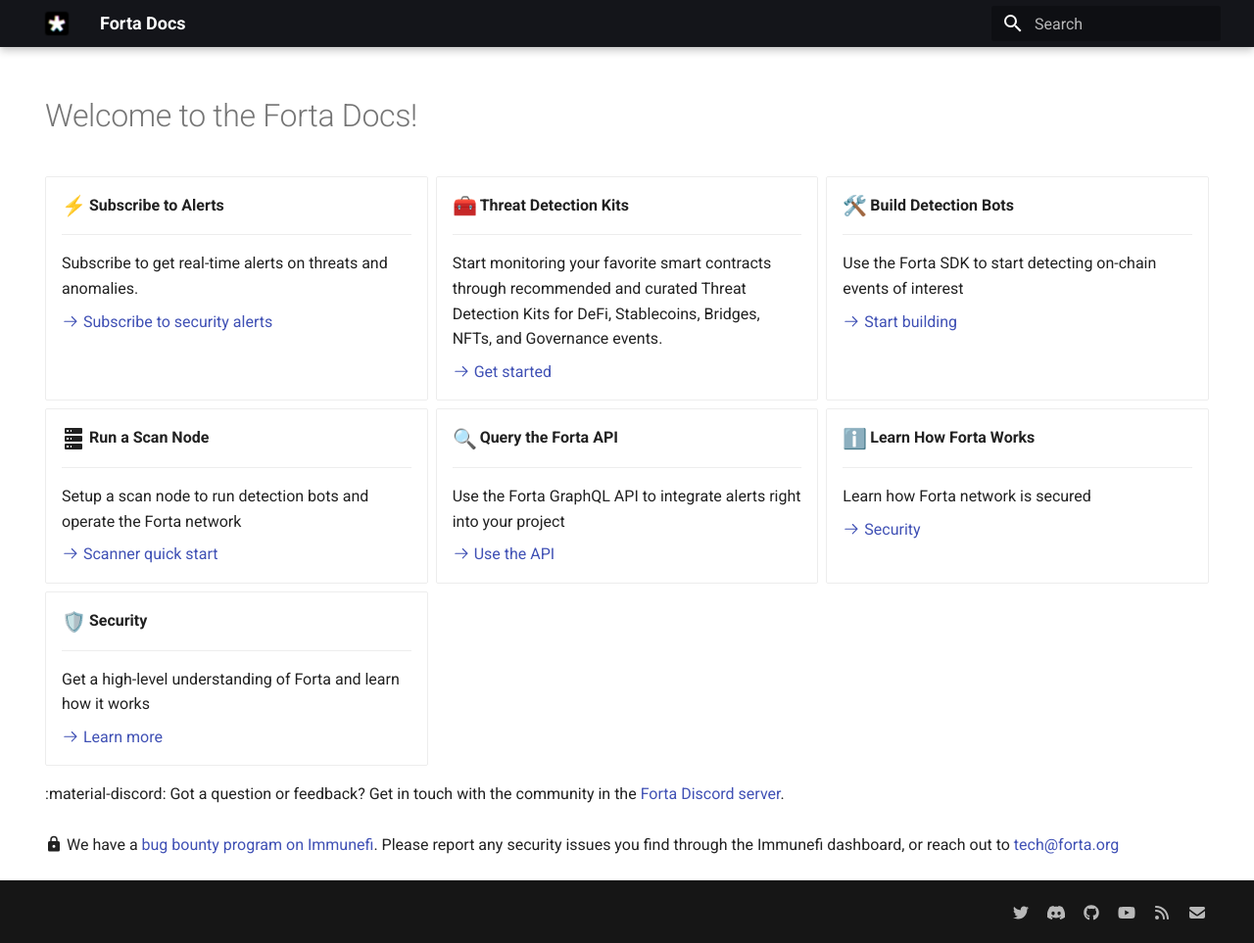
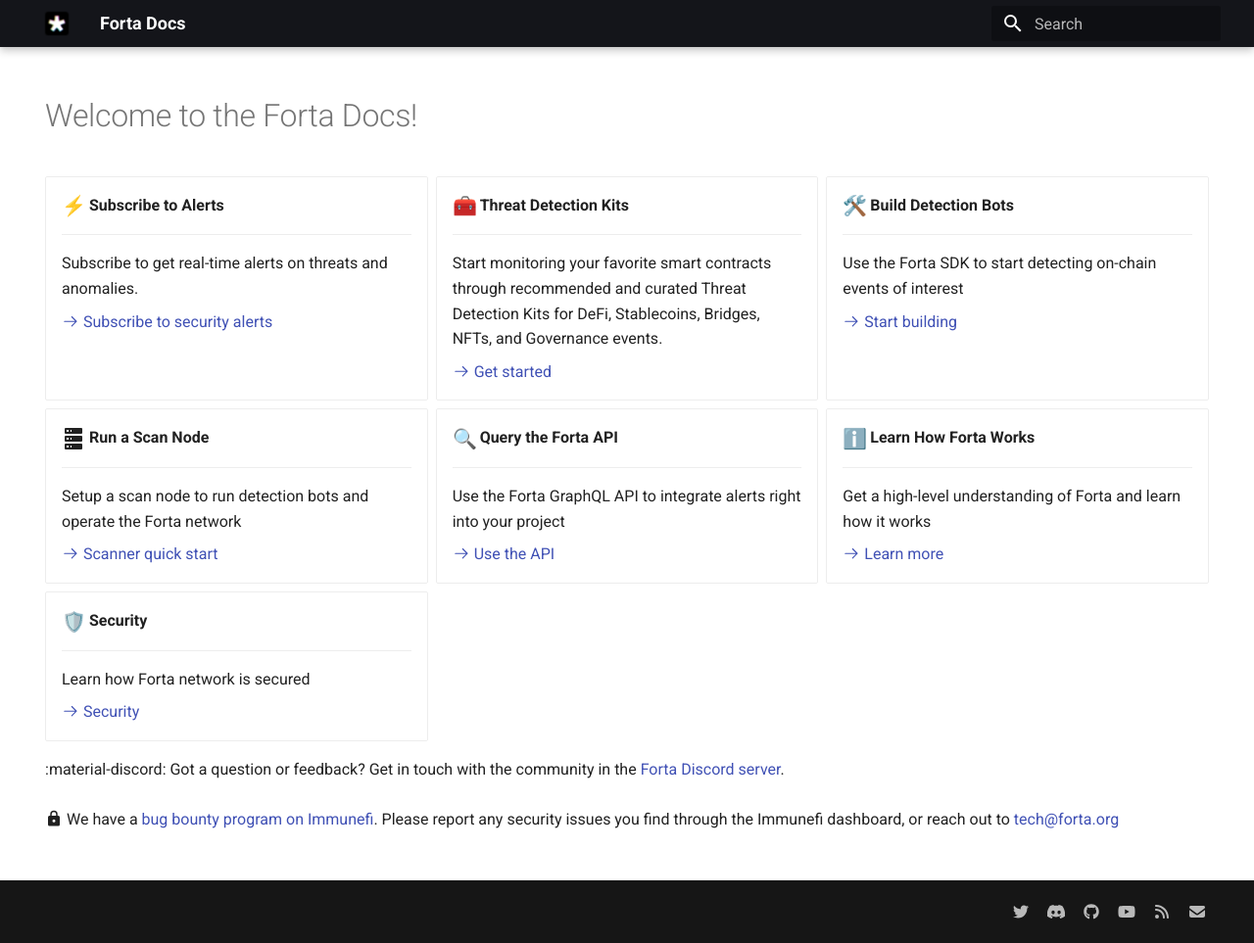
Before and after one commit to forta-network/docs, an MkDocs documentation site: the page built from docs/index.md, in a window 1280 px wide and 963 px high. Shown: the whole window at 98% size. Built offline with MkDocs 1.6.1 and Material for MkDocs 9.7.7, drawn with Linux system fonts in a browser that asks for light colours; emoji names are drawn with the system emoji font.

Commit message:
small fix

```diff
--- a/docs/index.md
+++ b/docs/index.md
@@ -54,17 +54,19 @@
 
     ---
 
-    Learn how Forta network is secured
+    Get a high-level understanding of Forta and learn how it works
 
-    [:octicons-arrow-right-24: Security](security.md)
+    [:octicons-arrow-right-24: Learn more](what-is-forta.md)
+
 
 -   :shield:{ .lg .middle } __Security__
 
     ---
 
-    Get a high-level understanding of Forta and learn how it works
+    Learn how Forta network is secured
 
-    [:octicons-arrow-right-24: Learn more](what-is-forta.md)
+    [:octicons-arrow-right-24: Security](security.md)
+
 
 </div>
 
```
